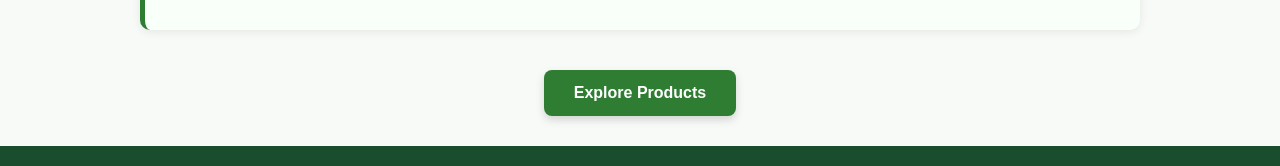
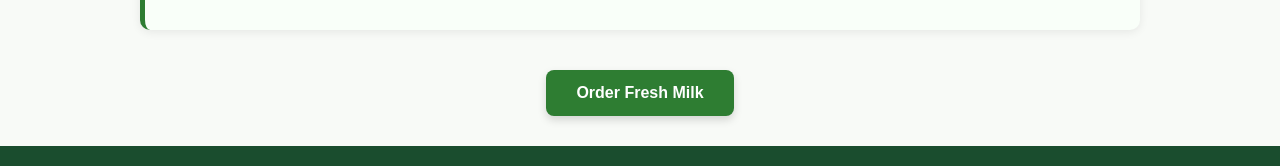
Before and after one commit to Adhawan006/Dairy_Farm_Website, a React (Vite) app: page / in a window 1280 px wide. Shown: the part 1181-1347 px from the top of the page. Built offline with nearby package versions, Linux system fonts and the light colour scheme.

Commit message:
Update homepage CTA

```diff
--- a/src/pages/Home.jsx
+++ b/src/pages/Home.jsx
@@ -1,182 +1,4 @@
-// function Home() {
-// const products = [
-// { id: 1, name: “Fresh Milk”, icon: “🥛” },
-// { id: 2, name: “Pure Butter”, icon: “🧈” },
-// { id: 3, name: “Paneer”, icon: “🧀” },
-// { id: 4, name: “Curd”, icon: “🥣” },
-// { id: 5, name: “Desi Ghee”, icon: “✨” },
-// ];
-
-// const features = [
-// “100% Organic”,
-// “Farm Fresh Products”,
-// “No Preservatives”,
-// “Rich in Nutrition”,
-// “Direct Farm Delivery”,
-// ];
-
-// return (
-// <div
-// style={{
-// maxWidth: “1000px”,
-// margin: “0 auto”,
-// padding: “30px”,
-// fontFamily: “Arial, sans-serif”,
-// }}
-// >
-// <div
-// style={{
-// background: “linear-gradient(135deg, #E8F5E9, #FFFFFF)”,
-// padding: “50px 30px”,
-// borderRadius: “15px”,
-// textAlign: “center”,
-// marginBottom: “40px”,
-// }}
-// >
-// <h1
-// style={{
-// color: “#2E7D32”,
-// fontSize: “42px”,
-// marginBottom: “15px”,
-// }}
-// >
-// Fresh Organic Dairy Products
-//     <p
-//       style={{
-//         fontSize: "18px",
-//         color: "#555",
-//         lineHeight: "1.8",
-//         maxWidth: "700px",
-//         margin: "0 auto",
-//       }}
-//     >
-//       Welcome to our Dairy Farm. We provide fresh, healthy, and organic
-//       dairy products directly from our farm to your home. Quality,
-//       purity, and customer satisfaction are our highest priorities.
-//     </p>
-//   </div>
-//   <section style={{ marginBottom: "50px" }}>
-//     <h2
-//       style={{
-//         textAlign: "center",
-//         color: "#2E7D32",
-//         marginBottom: "25px",
-//       }}
-//     >
-//       Our Products
-//     </h2>
-//     <div
-//       style={{
-//         display: "flex",
-//         justifyContent: "center",
-//         flexWrap: "wrap",
-//         gap: "20px",
-//       }}
-//     >
-//       {products.map((product) => (
-//         <div
-//           key={product.id}
-//           style={{
-//             backgroundColor: "#fff",
-//             borderRadius: "12px",
-//             padding: "20px",
-//             minWidth: "170px",
-//             textAlign: "center",
-//             boxShadow: "0 4px 10px rgba(0,0,0,0.1)",
-//           }}
-//         >
-//           <h3 style={{ fontSize: "22px" }}>
-//             {product.icon}
-//           </h3>
-//           <p
-//             style={{
-//               fontWeight: "bold",
-//               marginTop: "10px",
-//             }}
-//           >
-//             {product.name}
-//           </p>
-//         </div>
-//       ))}
-//     </div>
-//   </section>
-//   <section
-//     style={{
-//       backgroundColor: "#E8F5E9",
-//       padding: "25px",
-//       borderRadius: "12px",
-//       marginBottom: "40px",
-//     }}
-//   >
-//     <h2
-//       style={{
-//         textAlign: "center",
-//         color: "#2E7D32",
-//       }}
-//     >
-//       Why Choose Us?
-//     </h2>
-//     <ul
-//       style={{
-//         listStyle: "none",
-//         padding: 0,
-//         textAlign: "center",
-//         fontSize: "17px",
-//       }}
-//     >
-//       {features.map((feature, index) => (
-//         <li key={index} style={{ margin: "12px 0" }}>
-//           ✅ {feature}
-//         </li>
-//       ))}
-//     </ul>
-//   </section>
-//   <section
-//     style={{
-//       backgroundColor: "#F9FFF9",
-//       borderLeft: "5px solid #2E7D32",
-//       padding: "25px",
-//       borderRadius: "10px",
-//       marginBottom: "40px",
-//     }}
-//   >
-//     <h2 style={{ color: "#2E7D32" }}>
-//       Our Mission
-//     </h2>
-//     <p
-//       style={{
-//         color: "#555",
-//         lineHeight: "1.8",
-//       }}
-//     >
-//       Our mission is to deliver healthy, natural, and chemical-free
-//       dairy products while supporting sustainable farming practices
-//       and ensuring customer satisfaction.
-//     </p>
-//   </section>
-//   <div style={{ textAlign: "center" }}>
-//     <button
-//       style={{
-//         padding: "14px 30px",
-//         backgroundColor: "#2E7D32",
-//         color: "white",
-//         border: "none",
-//         borderRadius: "8px",
-//         fontSize: "16px",
-//         fontWeight: "bold",
-//         cursor: "pointer",
-//         boxShadow: "0 4px 8px rgba(0,0,0,0.15)",
-//       }}
-//     >
-//       Explore Products
-//     </button>
-//   </div>
-// </div>
-
-// );
-// }
-
-// export default Home;
+import { Link } from "react-router-dom";
 
 function Home() {
   const products = [
@@ -341,7 +163,8 @@
       </section>
 
       <div style={{ textAlign: "center" }}>
-        <button
+        <Link
+  to="/contact"
   style={{
     padding: "14px 30px",
     backgroundColor: "#2E7D32",
@@ -352,10 +175,12 @@
     fontWeight: "bold",
     cursor: "pointer",
     boxShadow: "0 4px 8px rgba(0,0,0,0.15)",
+    textDecoration: "none",
+    display: "inline-block",
   }}
 >
-          Explore Products
-        </button>
+  Order Fresh Milk
+</Link>
       </div>
     </div>
   );
```
Lines whose indentation alone changed are shown as unchanged.
